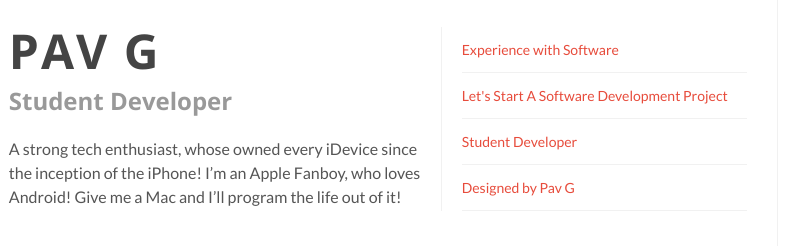
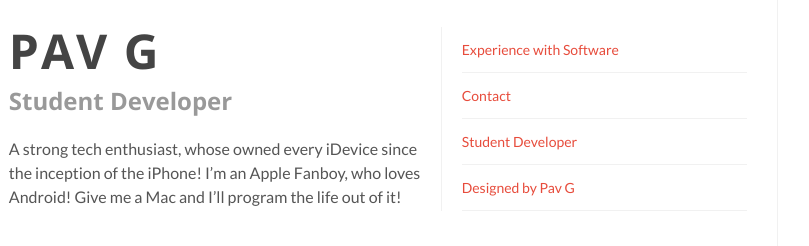
Before and after one commit to pavg1/pavg1.github.io, a plain HTML site: page index.html in a window 1280 px wide. Shown: the part 142-388 px from the top of the page, 372-1181 px from the left. Drawn offline with nearby package versions, Linux system fonts and the light colour scheme.

Commit message:
Edit 5
5

```diff
--- a/index.html
+++ b/index.html
@@ -91,7 +91,7 @@
                                     </li>
 
                                     <li>
-                                        <a href="#contact">Let's Start A Software Development Project</a>
+                                        <a href="#contact">Contact</a>
                                     </li>
                                     <li>
                                         <a href="#studentdeveloper">Student Developer</a>
```
